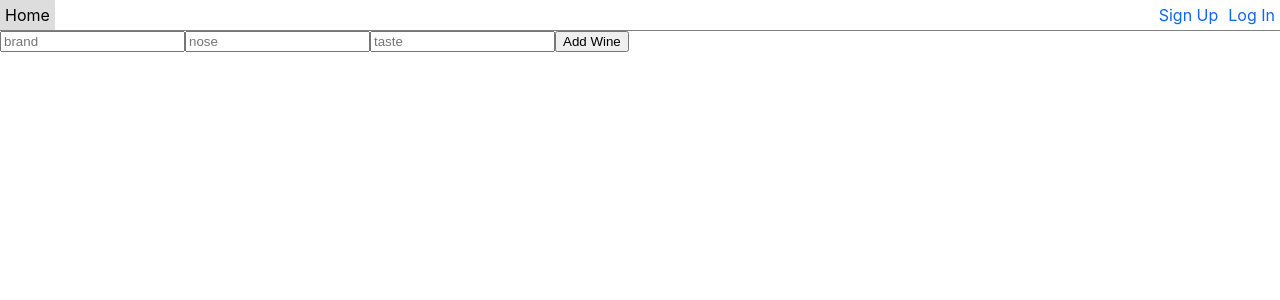
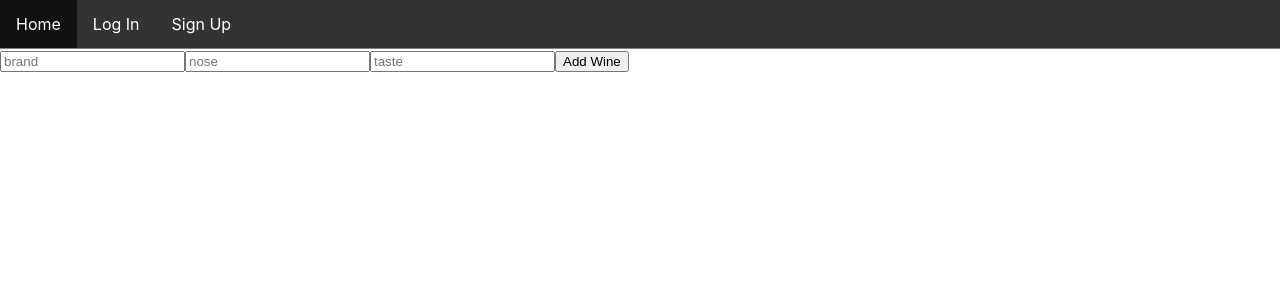
Before and after one commit to mmtakeuchi/wine-client, a React (Create React App) app: page /wines/new in a window 1280 px wide. Shown: the top 300 px of the page. Built offline with nearby package versions, Linux system fonts and the light colour scheme; no server answers.

Commit message:
render individual varietal from varietal list

```diff
--- a/src/App.css
+++ b/src/App.css
@@ -1,3 +1,3 @@
 .main {
-  margin-top: 30px;
+  margin-top: 50px;
 }
--- a/src/App.js
+++ b/src/App.js
@@ -1,6 +1,6 @@
 import React, { Component } from "react";
 import axios from "axios";
-import { BrowserRouter, Switch, Route } from "react-router-dom";
+import { Switch, Route } from "react-router-dom";
 import "./App.css";
 import Navbar from "./components/Navbar";
 import Home from "./components/Home";
@@ -53,7 +53,6 @@ class App extends Component {
     console.log(this.state);
     return (
       <div className="main">
-        <BrowserRouter>
         <Navbar
           handleLogout={this.handleLogout}
           isLoggedIn={this.state.isLoggedIn}
@@ -105,7 +104,6 @@ class App extends Component {
             render={(props) => <WineForm {...props} />}
           />
         </Switch>
-        </BrowserRouter>
       </div>
     );
   }
--- a/src/actions/varietalActions.js
+++ b/src/actions/varietalActions.js
@@ -14,3 +14,16 @@ export const getVarietals = () => {
       });
   };
 };
+
+export const getVarietal = (id) => {
+  return (dispatch) => {
+    axios
+      .get(baseURL)
+      .then((resp) => {
+        dispatch({ type: "GET_VARIETAL", varietal: resp.data });
+      })
+      .catch((errors) => {
+        return Promise.reject(errors);
+      });
+  };
+};
--- a/src/components/Navbar.css
+++ b/src/components/Navbar.css
@@ -1,10 +1,11 @@
-.nav {
+nav {
   position: fixed;
   top: 0;
   width: 100%;
   border-bottom: 1px solid grey;
 }
 
+/*
 .nav a {
   float: right;
   display: block;
@@ -21,4 +22,29 @@
 
 .nav .home {
   float: left;
+} */
+
+nav ul {
+  list-style-type: none;
+  margin: 0;
+  padding: 0;
+  overflow: hidden;
+  background-color: #333;
 }
+
+nav li {
+  float: left;
+}
+
+nav li a {
+  display: block;
+  color: white;
+  text-align: center;
+  padding: 14px 16px;
+  text-decoration: none;
+}
+
+/* Change the link color to #111 (black) on hover */
+nav li a:hover {
+  background-color: #111;
+}
--- a/src/components/Navbar.js
+++ b/src/components/Navbar.js
@@ -17,23 +17,37 @@ const Navbar = (props) => {
 
   return (
     <div className="nav">
+      <nav>
+        <ul>
+          <li>
             <Link to="/" className="home">
               Home
             </Link>
+          </li>
 
           {props.isLoggedIn ? (
             <>
+              <li>
+                <Link to="/wines">Wines</Link>
+              </li>
+              <li>
                 <Link to="/logout" onClick={handleClick}>
                   Log Out
                 </Link>
-          <Link to="/wines">Wines</Link>
+              </li>
             </>
           ) : (
             <>
+              <li>
                 <Link to="/login">Log In</Link>
+              </li>
+              <li>
                 <Link to="/signup">Sign Up</Link>
+              </li>
             </>
           )}
+        </ul>
+      </nav>
     </div>
   );
 };
--- /dev/null
+++ b/src/components/Varietal.js
@@ -0,0 +1,11 @@
+import React, { Component } from "react";
+
+export class Varietal extends Component {
+  render() {
+    const { name } = this.props.varietal;
+
+    return <div>{name}</div>;
+  }
+}
+
+export default Varietal;
--- a/src/components/VarietalList.js
+++ b/src/components/VarietalList.js
@@ -1,6 +1,8 @@
 import React, { Component } from "react";
 import { connect } from "react-redux";
+import { Link } from "react-router-dom";
 import { getVarietals } from "../actions/varietalActions";
+import Varietal from "./Varietal";
 
 export class VarietalList extends Component {
   componentDidMount = () => {
@@ -8,12 +10,22 @@ export class VarietalList extends Component {
   };
 
   render() {
-    const varietals = this.props.varietals.varietals;
-    console.log(this.props.varietals.varietals[0]);
+    const { varietals } = this.props.varietals;
+
+    const renderVarietal = (varietals) => {
+      return varietals.map((varietal) => (
+        <li key={varietal.id}>
+          <Link to={`/varietals/${varietal.id}`}>
+            <Varietal varietal={varietal} />
+          </Link>
+        </li>
+      ));
+    };
+
     return (
       <div>
         Varietal List
-        <div>{varietals[0].name.toUpperCase()}</div>
+        <ul>{renderVarietal(varietals)}</ul>
       </div>
     );
   }
--- a/src/containers/WineContainer.js
+++ b/src/containers/WineContainer.js
@@ -5,6 +5,7 @@ import { connect } from "react-redux";
 import { getWines } from "../actions/wineActions";
 import OriginList from "../components/OriginList";
 import VarietalList from "../components/VarietalList";
+import Varietal from "../components/Varietal";
 
 class WineContainer extends Component {
   componentDidMount() {
@@ -26,6 +27,11 @@ class WineContainer extends Component {
               exact
               path="/wines/new"
               render={(props) => <WineForm {...props} />}
+            />
+            <Route
+              exact
+              path="/varietals/:id"
+              render={(props) => <Varietal {...props} />}
             />
           </Switch>
         </div>
--- a/src/reducers/varietalsReducer.js
+++ b/src/reducers/varietalsReducer.js
@@ -1,7 +1,6 @@
 const varietalsReducer = (state = { varietals: [] }, action) => {
   switch (action.type) {
     case "GET_VARIETALS":
-      console.log({ ...state, varietals: action.varietals });
       return {
         ...state,
         varietals: action.varietals,
```
Also changed, not shown: 1 other file (tests, documents, lock files or other folders). Lines whose indentation alone changed are shown as unchanged.
